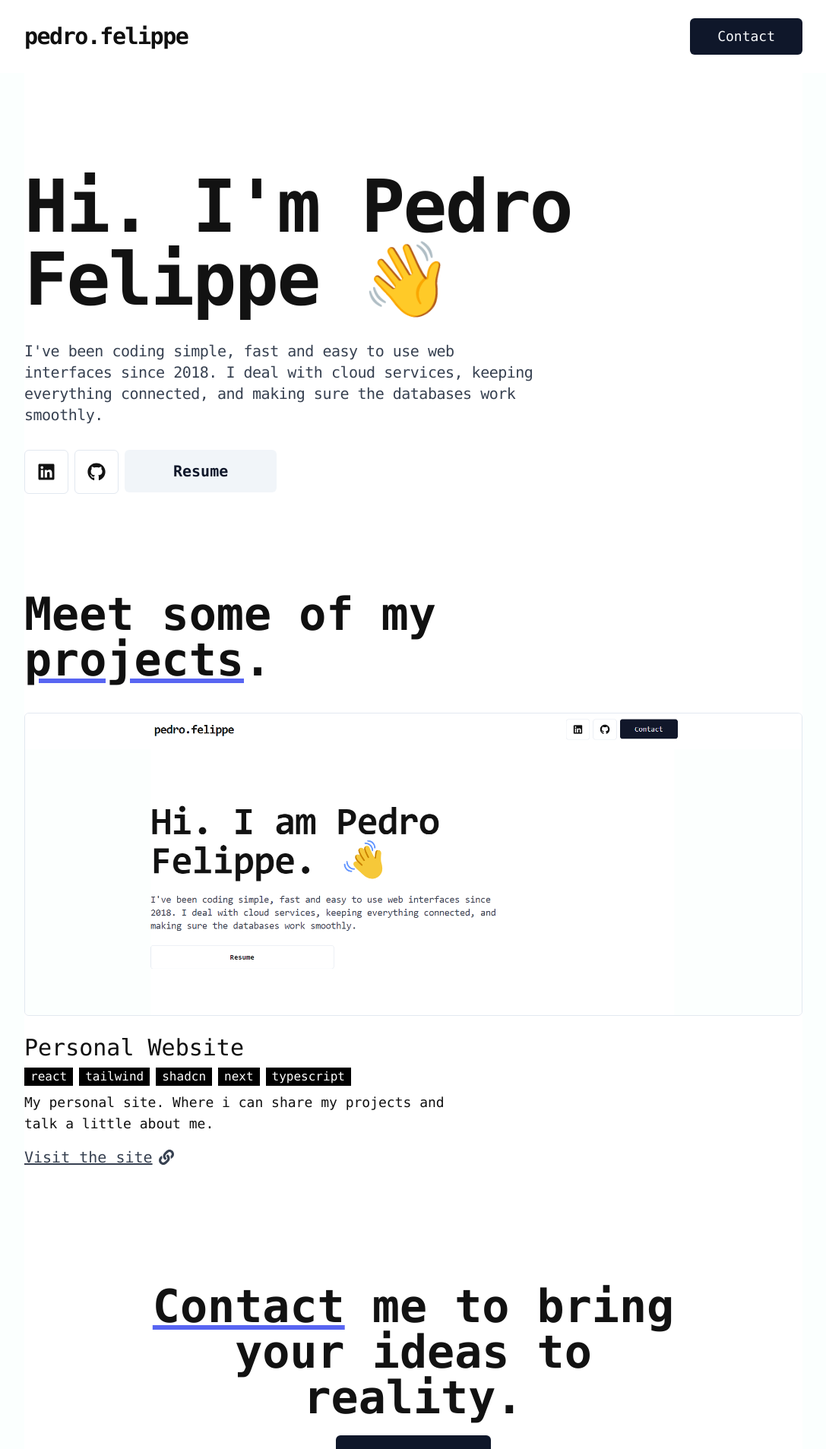
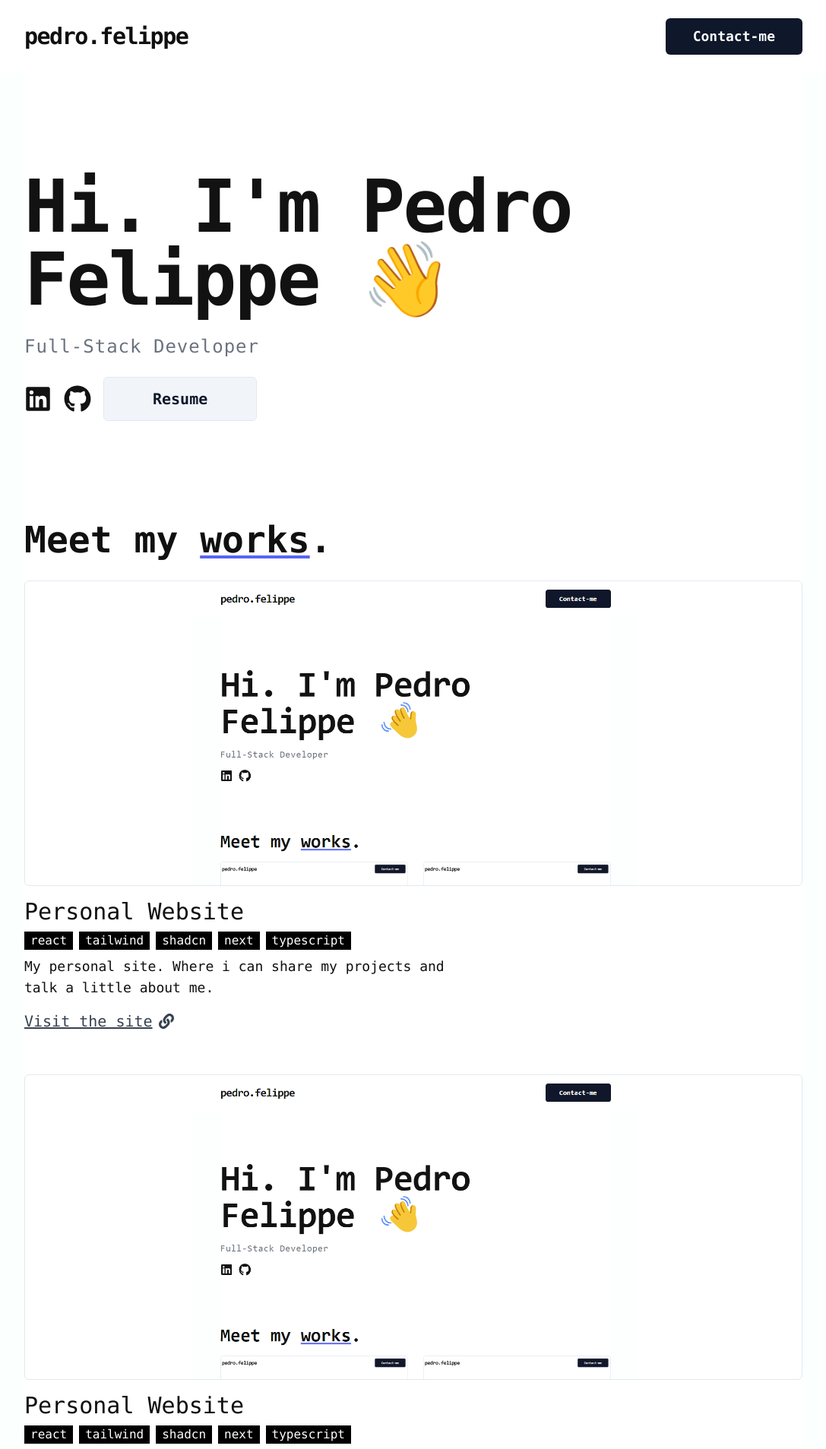
Before and after one commit to pefelippe/Portfolio, a Next.js app: page / in a window 1280 px wide. Shown: the top 1907 px of the page at 76% size, without its empty margins (96-1183 px from the left). Built offline with nearby package versions, Linux system fonts and the light colour scheme.

Commit message:
ajustando animações e css

```diff
--- a/pages/index.tsx
+++ b/pages/index.tsx
@@ -1,15 +1,18 @@
 import { motion } from "framer-motion";
 
-import AboutContent from "../src/content/AboutMeContent";
+import AboutContent from "../src/content/About";
 import ContactContent from "../src/content/ContactContent";
+import Hero from "../src/content/Hero";
 import ProjectContent from "../src/content/ProjectContent";
 
 export default function Home() {
   return (
-    <motion.div className="flex flex-col  relative w-full h-full min-h-fit  max-xl:px-6 gap-16 xl:gap-32 py-10 xl:py-20 xl:pt-32 mt-24
+    <motion.div className="flex flex-col  relative w-full h-full
+    max-xl:px-6 gap-16 xl:gap-32 py-10 xl:py-20 xl:pt-32 mt-24
     bg-[#fff] text-[#121212] max-w-5xl mx-auto">
-      <AboutContent />
+      <Hero />
       <ProjectContent />
+      <AboutContent/>
       <ContactContent />
     </motion.div>
   );
--- a/src/components/ProjectCard.tsx
+++ b/src/components/ProjectCard.tsx
@@ -27,7 +27,7 @@ function ProjectCard({
         className="flex flex-col mx-auto w-full  justify-start
         min-h-fit items-center text-start border rounded-md overflow-hidden"
       >
-        <Link href={link}>
+        <Link href={link} target="_blank">
           <motion.img
             whileHover={{
               scale: 1.05,
@@ -35,12 +35,12 @@ function ProjectCard({
             }}
             src={imgUrl}
             alt="card image"
-            className="flex-shrink-1 object-fit transition-all flex h-full w-full max-h-[600px]   "
+            className="flex-shrink-1 object-fit transition-all flex h-full w-full max-h-[400px]  "
             />
           </Link>
       </motion.div>
 
-      <div className="flex flex-col  text-start p-6 gap-2 px-0 rounded-sm ">
+      <div className="flex flex-col  text-start p-4 gap-2 px-0 rounded-sm ">
         <p className="text-3xl">{title}</p>
 
 
--- a/src/components/animated/AnimatedBtn.tsx
+++ b/src/components/animated/AnimatedBtn.tsx
@@ -16,7 +16,7 @@ function AnimatedBtn({
   return (
     <motion.a
       whileHover={{
-        scale: 1.2,
+        scale: 1.1,
         transition: { duration: 0.1 },
       }}
       href={href}
--- a/src/components/layout/Header.tsx
+++ b/src/components/layout/Header.tsx
@@ -1,6 +1,7 @@
 import { motion } from "framer-motion";
 import Link from "next/link";
 import { useState } from "react";
+
 import { Button } from "../ui/button";
 
 const Header = () => {
@@ -10,7 +11,7 @@ const Header = () => {
     <motion.header
       initial={{ opacity: 0, y: -50 }}
       animate={{ opacity: 1, y: 0 }}
-      transition={{ duration: 0.5, delay: 1 }}
+      transition={{ duration: 0.5, delay: 2 }}
       className="flex w-full fixed rounded-sm bg-white z-40 h-24 py-4 left-0 right-0 "
     >
       <div className="flex w-full  mx-auto items-center justify-between max-xl:px-6 max-w-5xl">
@@ -18,15 +19,13 @@ const Header = () => {
           <p className="text-3xl font-bold tracking-tighter">pedro.felippe</p>
         </Link>
 
-        <div className="flex gap-2">
-
-          <Button className="w-full py-6 px-9 text-lg font-medium hover:underline max-md:hidden">
+          <Button className="w-fit py-6 px-9 text-lg font-semibold hover:underline max-md:hidden font-mono ">
             <Link href="/contact">
-              Contact
+              Contact-me
             </Link>
           </Button>
         </div>
-      </div>
+
     </motion.header>
   );
 };
--- a/src/constants/index.js
+++ b/src/constants/index.js
@@ -1,6 +1,15 @@
 export const projects = [
   {
     id: 1,
+    link: "https://portfolio-pefelippe.vercel.app/",
+    repo: "https://github.com/pefelippe/Portfolio",
+    title: "Personal Website",
+    imgUrl: "/projects/portfolio.png",
+    stack: ["react", "tailwind", "shadcn", "next", "typescript"],
+    description: "My personal site. Where i can share my projects and talk a little about me.",
+  },
+  {
+    id: 2,
     link: "https://portfolio-pefelippe.vercel.app/",
     repo: "https://github.com/pefelippe/Portfolio",
     title: "Personal Website",
--- a/src/content/HeroContent.tsx
+++ b/src/content/About.tsx
@@ -29,8 +29,6 @@ function AboutContent() {
         >
           I'm a Full Stack Software Engineer based in Brazil.
         </motion.h3>
-
-        {/* <Links /> */}
       </motion.div>
     </motion.div>
   );
--- a/src/content/AboutMeContent.tsx
+++ /dev/null
@@ -1,50 +0,0 @@
-/* eslint-disable react/no-unescaped-entities */
-import { motion } from "framer-motion";
-import Link from "next/link";
-
-import { FaGithub, FaLinkedin } from "react-icons/fa";
-import { Button } from "../components/ui/button";
-
-export default function About() {
-  return (
-    <motion.div
-      className="flexjustify-start w-full  h-fit mx  text-start max-md:flex-col ">
-      <motion.div
-        initial={{ opacity: 0, y: 75 }}
-        animate={{ opacity: 1, y: 0 }}
-        transition={{ duration:0.75}}
-        className="flex flex-col w-full gap-5 xl:gap-8 max-w-4xl">
-
-        <motion.h1 className="text-6xl xl:text-8xl  font-bold leading-[1.2]  tracking-tight">
-          Hi. I'm Pedro Felippe 👋
-        </motion.h1>
-
-
-        <motion.span
-          className="text-lg xl:text-xl font-regular w-full text-gray-700  tracking-tight max-w-2xl"
-        >
-          I've been coding simple, fast and easy to use web interfaces since 2018.
-          I deal with cloud services, keeping everything connected, and making sure the databases work smoothly.
-        </motion.span>
-
-        <motion.div className="flex gap-2 max-w-xl ">
-          <Button variant='outline' className="py-7 text-lg font-medium hover:underline">
-            <Link target="_blank" href="https://www.linkedin.com/in/pedro-felippe/">
-              <FaLinkedin className="h-6 w-6"/>
-            </Link>
-          </Button>
-          <Button variant='outline' className=" py-7 text-lg font-medium hover:underline">
-            <Link target="_blank" href="https://github.com/pefelippe">
-              <FaGithub className="h-6 w-6"/>
-            </Link>
-          </Button>
-          <Button variant="secondary" className="w-fit px-16 py-7 text-xl font-semibold hover:underline">
-            <Link target="_blank" href="https://drive.google.com/file/d/1V5sxQbNz1tgaO3exTl3aTvql7l8qxl2r/view?usp=sharing">
-              Resume
-            </Link>
-          </Button>
-        </motion.div>
-        </motion.div>
-    </motion.div>
-  );
-}
--- a/src/content/ContactContent.tsx
+++ b/src/content/ContactContent.tsx
@@ -1,7 +1,7 @@
 /* eslint-disable react/no-unescaped-entities */
 import { motion } from "framer-motion";
+import Link from "next/link";
 
-import Link from "next/link";
 import { Button } from "../components/ui/button";
 
 function ContactContent() {
@@ -10,17 +10,15 @@ function ContactContent() {
       initial={{ opacity: 0, y: 50 }}
       whileInView={{ opacity: 1, y: 0 }}
       transition={{ duration: 0.5 }}
-      className="flex justify-start w-full  max-xl:max-w-3xl h-fit  items-center relative  max-xl:flex-col "
+      className="flex justify-start w-full mx-auto max-w-xl h-fit  items-center relative  max-xl:flex-col "
     >
       <div className="relative h-full w-full flex justify-center gap-5 flex-col items-center">
-        <div className="text-4xl xl:text-6xl  font-bold leading-[1.2] max-w-3xl w-fit text-center ">
-          <span className="underline underline-offset-4 decoration-blue">Contact</span> me to bring your ideas to reality.
-
-
+        <div className="text-5xl  font-bold leading-[1.2] max-w-4xl w-fit text-center ">
+          Bring your ideas to <span className="underline underline-offset-4 decoration-blue">reality.</span>
         </div>
-        <Button  className=" py-7 px-16 text-lg font-medium hover:underline w-fit ">
+        <Button  className=" w-fit py-6 px-9 text-lg font-semibold hover:underline  font-mono">
           <Link href="/contact">
-            Contact
+            Contact-me
           </Link>
         </Button>
       </div>
--- /dev/null
+++ b/src/content/Hero.tsx
@@ -0,0 +1,81 @@
+/* eslint-disable react/no-unescaped-entities */
+import { motion } from "framer-motion";
+import { FaGithub, FaLinkedin } from "react-icons/fa";
+
+import AnimatedBtn from "../components/animated/AnimatedBtn";
+import { Button } from "../components/ui/button";
+
+export default function Hero() {
+  return (
+    <motion.div
+      className="flex flex-col justify-start w-full  h-fit mx  text-start max-md:flex-col gap-4 max-w-3xl md:gap-10">
+
+      <motion.div
+        className="flex flex-col w-full gap-6   justify-center">
+        <motion.h1
+          initial={{ opacity: 0, y: 25 }}
+          animate={{ opacity: 1, y: 0 }}
+          transition={{ duration: 0.5}}
+          className="text-5xl md:text-8xl text-start font-bold  tracking-tight">
+          Hi. I'm Pedro Felippe 👋
+        </motion.h1>
+
+        <motion.h3
+          initial={{ opacity: 0, y: 25 }}
+          animate={{ opacity: 1, y: 0 }}
+          transition={{ duration: 0.5, delay:0.5}}
+          className="text-2xl text-gray-500 text-start font-medium tracking-[1px]">
+          Full-Stack Developer
+        </motion.h3>
+
+        <motion.div
+          initial={{ opacity: 0, y: 25 }}
+          animate={{ opacity: 1, y: 0 }}
+          transition={{ duration: 0.5, delay:1}}
+          className="flex gap-4 items-center">
+            <AnimatedBtn target="_blank" href="https://www.linkedin.com/in/pedro-felippe/">
+              <FaLinkedin className="h-9 w-9 hover:text-blue"/>
+            </AnimatedBtn>
+
+            <AnimatedBtn  href="https://github.com/pefelippe">
+              <FaGithub className="h-9 w-9 hover:text-blue"/>
+            </AnimatedBtn>
+
+            <AnimatedBtn target="_blank" href="https://drive.google.com/file/d/1V5sxQbNz1tgaO3exTl3aTvql7l8qxl2r/view?usp=sharing">
+              <Button variant="secondary" className="w-fit px-16 py-7 font-semibold hover:underline border text-lg xl:text-xl ">
+                <p>Resume</p>
+              </Button>
+            </AnimatedBtn>
+        </motion.div>
+
+        {/* <motion.span
+          className="text-lg  font-regular w-full text-gray-700  tracking-tight "
+        >
+          I've been coding simple, fast and easy to use web interfaces since 2018.
+          I deal with cloud services, keeping everything connected, and making sure the databases work smoothly.
+        </motion.span>
+
+        <motion.div className="flex gap-3 max-w-xl ">
+          <Button variant='outline' className="py-7 text-lg font-medium hover:underline">
+            <Link target="_blank" href="https://www.linkedin.com/in/pedro-felippe/">
+              <FaLinkedin className="h-6 w-6"/>
+            </Link>
+          </Button>
+          <Button variant='outline' className=" py-7 text-lg font-medium hover:underline">
+            <Link target="_blank" href="https://github.com/pefelippe">
+              <FaGithub className="h-6 w-6"/>
+            </Link>
+          </Button>
+          <Button variant="secondary" className="w-fit px-16 py-7 text-xl font-semibold hover:underline border text-lg xl:text-xl ">
+            <Link target="_blank" href="https://drive.google.com/file/d/1V5sxQbNz1tgaO3exTl3aTvql7l8qxl2r/view?usp=sharing">
+              Resume
+            </Link>
+          </Button>
+        </motion.div> */}
+      </motion.div>
+
+
+
+    </motion.div>
+  );
+}
--- a/src/content/ProjectContent.tsx
+++ b/src/content/ProjectContent.tsx
@@ -8,12 +8,12 @@ function Projects() {
     <motion.div
       initial={{ opacity: 0, y: 50 }}
       whileInView={{ opacity: 1, y: 0 }}
-      transition={{ duration: 0.5 }}
+      transition={{ duration: 0.75, delay: 1.5 }}
       id="work"
-      className=" flex flex-col w-full items-start  justify-start text-[#101010] gap-10 mx-auto "
+      className=" flex flex-col w-full items-start  justify-start text-[#101010] gap-6 mx-auto "
     >
-      <h1 className="text-5xl xl:text-6xl  font-bold leading-[1.2] max-w-4xl w-fit text-start">
-        Meet some of my <span className="underline underline-offset-4 decoration-blue">projects</span>.
+      <h1 className="text-5xl font-bold leading-[1.2] max-w-4xl w-fit text-start">
+        Meet my <span className="underline underline-offset-4 decoration-blue">works</span>.
       </h1>
 
       <div className="grid md:grid-cols-1 gap-10 justify-center w-full items-center mx-auto">
```
Also changed, not shown: public/projects/portfolio.png.
